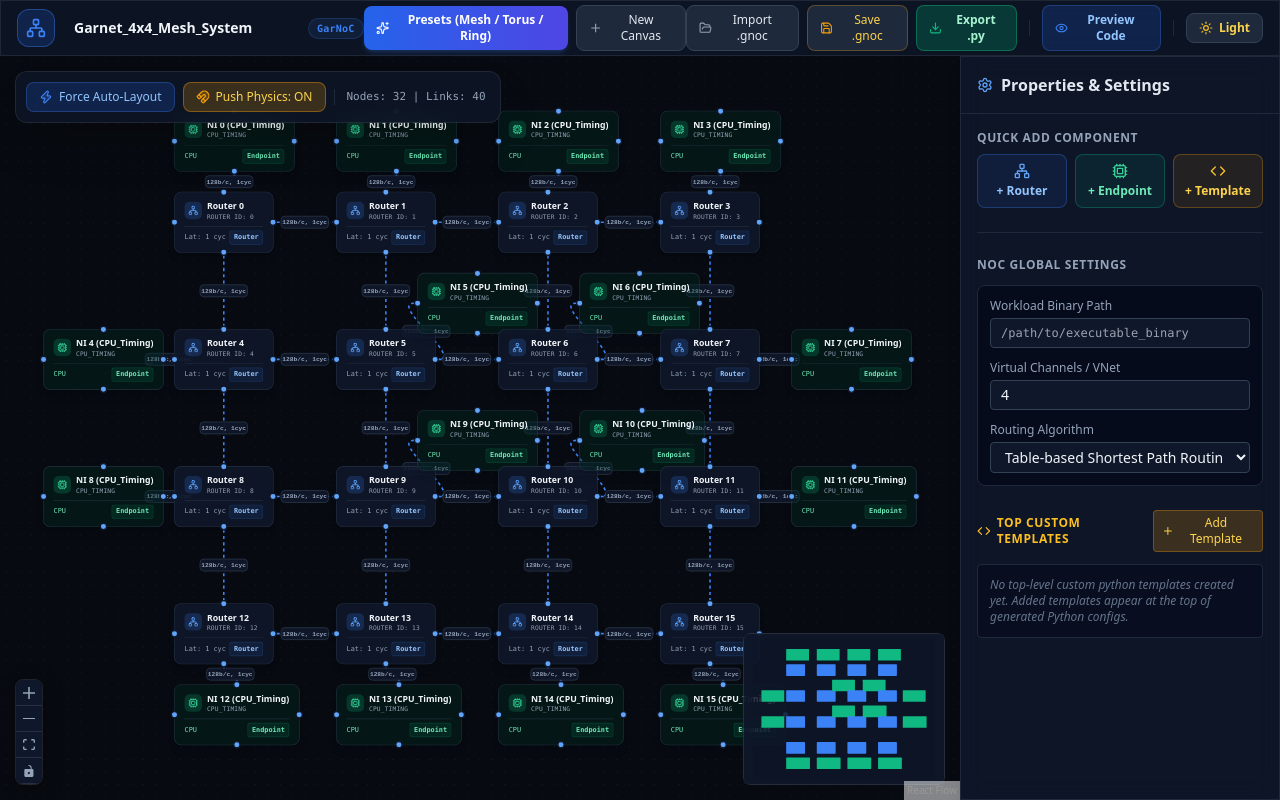
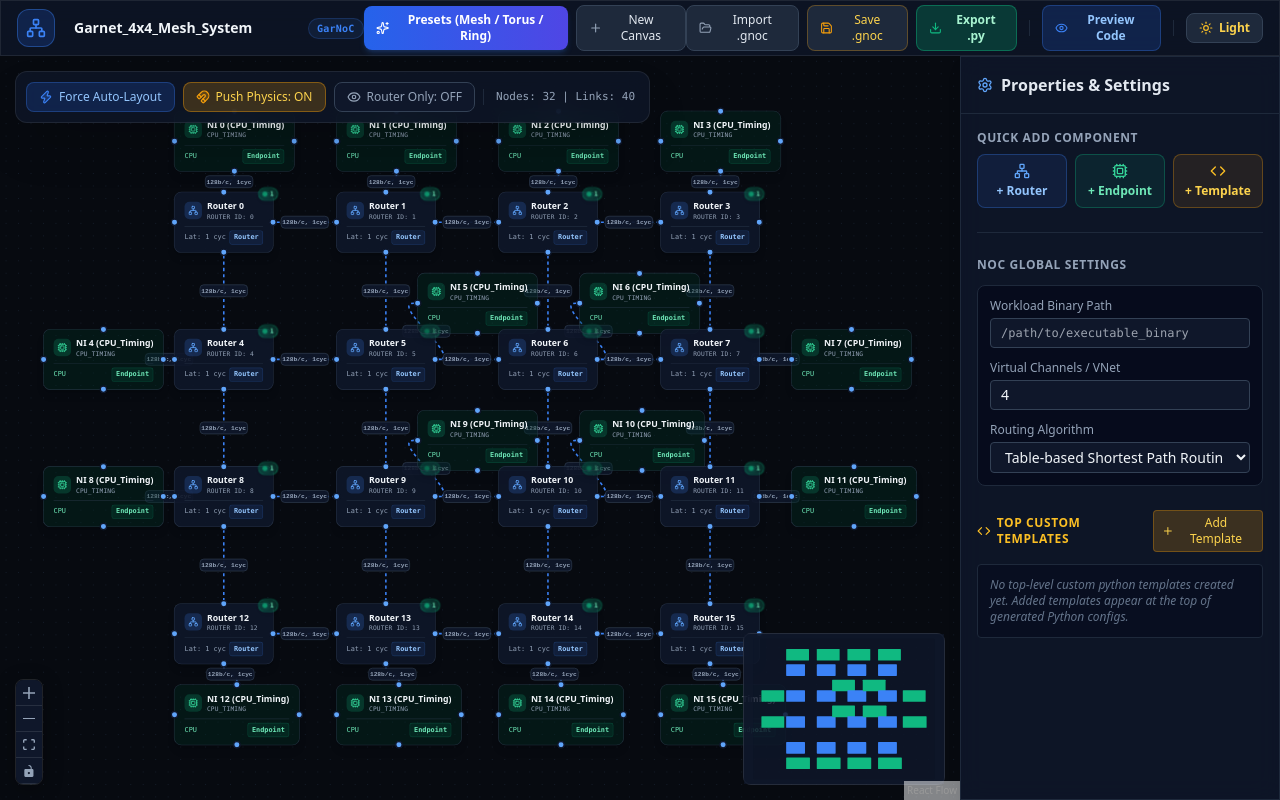
Before and after one commit to yJulian/gem5_garnet_gui, a React (Vite) app: page / in a window 1280 px wide. Built offline with nearby package versions, Linux system fonts and the light colour scheme.

Commit message:
feat: enforce Garnet NoC connection rules, router-only layout toggle, and router attached endpoint badges

```diff
--- a/src/components/Canvas.tsx
+++ b/src/components/Canvas.tsx
@@ -17,7 +17,7 @@ import {
 import '@xyflow/react/dist/style.css';
 import { CustomNode } from './CustomNode';
 import { NoCProject, NoCLinkData, NoCNodeData } from '../types/noc';
-import { Zap, Magnet } from 'lucide-react';
+import { Zap, Magnet, Eye, EyeOff } from 'lucide-react';
 import { computeGentleGravityDrag } from '../utils/forceLayout';
 import { recalculateAutoHandles, normalizeHandleId } from '../utils/handleUtils';
 
@@ -44,21 +44,51 @@ export const Canvas: React.FC<CanvasProps> = ({
 }) => {
   const nodeTypes = useMemo(() => ({ custom: CustomNode }), []);
   const [gravityMode, setGravityMode] = useState<boolean>(true);
+  const [hideEndpoints, setHideEndpoints] = useState<boolean>(false);
+
+  // Calculate attached endpoints and endpoint names for each Router node
+  const routerAttachmentMap = useMemo(() => {
+    const map = new Map<string, { count: number; names: string[] }>();
+
+    project.nodes.forEach((n) => {
+      if (n.data.type === 'router') {
+        const connectedLinks = project.links.filter((l) => l.source === n.id || l.target === n.id);
+        const endpointNames: string[] = [];
+
+        connectedLinks.forEach((l) => {
+          const otherId = l.source === n.id ? l.target : l.source;
+          const otherNode = project.nodes.find((other) => other.id === otherId);
+          if (otherNode && otherNode.data.type !== 'router') {
+            endpointNames.push(otherNode.data.label || otherNode.id);
+          }
+        });
+
+        map.set(n.id, { count: endpointNames.length, names: endpointNames });
+      }
+    });
+
+    return map;
+  }, [project.nodes, project.links]);
 
   // Construct initial nodes array from project props
   const initialNodes: Node[] = useMemo(() => {
-    return project.nodes.map((n) => ({
+    return project.nodes.map((n) => {
+      const attachment = routerAttachmentMap.get(n.id);
+      return {
         id: n.id,
         type: 'custom',
         position: n.position,
         data: {
           ...n.data,
+          attachedEndpointCount: attachment?.count || 0,
+          attachedEndpointNames: attachment?.names || [],
           nodeId: n.id,
           onSelectNode,
         } as unknown as Record<string, unknown>,
         selected: n.id === selectedNodeId,
-    }));
-  }, [project.nodes, selectedNodeId, onSelectNode]);
+      };
+    });
+  }, [project.nodes, selectedNodeId, onSelectNode, routerAttachmentMap]);
 
   // Construct initial edges array from project props
   const initialEdges: Edge[] = useMemo(() => {
@@ -125,7 +155,7 @@ export const Canvas: React.FC<CanvasProps> = ({
 
   // Handle Home Assistant style spring trailing & physical collision pushing during active node drag
   const handleNodeDrag = useCallback(
-    (_: any, draggedNode: Node) => {
+    (_: unknown, draggedNode: Node) => {
       setNodes((currentNodes) => {
         const livePosArray = currentNodes.map((cn) => ({
           id: cn.id,
@@ -172,7 +202,7 @@ export const Canvas: React.FC<CanvasProps> = ({
 
   // Commit final node positions & auto handles to project state when dragging stops
   const handleNodeDragStop = useCallback(
-    (_: any, node: Node) => {
+    (_: unknown, node: Node) => {
       const updatedProjectNodes = project.nodes.map((pn) => {
         const currentLocalNode = nodes.find((n) => n.id === pn.id);
         if (pn.id === node.id) {
@@ -202,10 +232,45 @@ export const Canvas: React.FC<CanvasProps> = ({
     []
   );
 
+  // Enforce Garnet NoC connection rules: At least one node MUST be a Router!
+  const isValidConnection = useCallback(
+    (edgeOrConnection: Edge | Connection) => {
+      if (!edgeOrConnection.source || !edgeOrConnection.target) return false;
+      if (edgeOrConnection.source === edgeOrConnection.target) return false;
+
+      const srcNode = project.nodes.find((n) => n.id === edgeOrConnection.source);
+      const dstNode = project.nodes.find((n) => n.id === edgeOrConnection.target);
+
+      if (!srcNode || !dstNode) return false;
+
+      // Direct Endpoint-to-Endpoint or Template-to-Endpoint connections are invalid in gem5 Garnet NoC.
+      const isSrcRouter = srcNode.data.type === 'router';
+      const isDstRouter = dstNode.data.type === 'router';
+
+      return isSrcRouter || isDstRouter;
+    },
+    [project.nodes]
+  );
+
+  // Filter visible nodes and edges based on hideEndpoints toggle
+  const visibleNodes = useMemo(() => {
+    if (!hideEndpoints) return nodes;
+    const routerIds = new Set(project.nodes.filter((pn) => pn.data.type === 'router').map((pn) => pn.id));
+    return nodes.filter((n) => routerIds.has(n.id));
+  }, [nodes, hideEndpoints, project.nodes]);
+
+  // Filter visible edges based on hideEndpoints toggle
+  const visibleEdges = useMemo(() => {
+    if (!hideEndpoints) return edges;
+    const routerIds = new Set(project.nodes.filter((pn) => pn.data.type === 'router').map((pn) => pn.id));
+    return edges.filter((e) => routerIds.has(e.source) && routerIds.has(e.target));
+  }, [edges, hideEndpoints, project.nodes]);
+
   // Handle new connection creation preserving selected port handle IDs
   const handleConnect = useCallback(
     (params: Connection) => {
       if (!params.source || !params.target) return;
+      if (!isValidConnection(params)) return;
 
       const normSrc = normalizeHandleId(params.sourceHandle || undefined);
       const normDst = normalizeHandleId(params.targetHandle || undefined);
@@ -232,7 +297,7 @@ export const Canvas: React.FC<CanvasProps> = ({
         links: updatedLinks,
       });
     },
-    [project, onProjectChange]
+    [project, onProjectChange, isValidConnection]
   );
 
   const isLight = theme === 'light';
@@ -240,12 +305,13 @@ export const Canvas: React.FC<CanvasProps> = ({
   return (
     <div className={`w-full h-full relative ${isLight ? 'bg-slate-100' : 'bg-dark-950'}`}>
       <ReactFlow
-        nodes={nodes}
-        edges={edges}
+        nodes={visibleNodes}
+        edges={visibleEdges}
         nodeTypes={nodeTypes}
         onNodesChange={handleNodesChange}
         onEdgesChange={handleEdgesChange}
         onConnect={handleConnect}
+        isValidConnection={isValidConnection}
         onNodeDrag={handleNodeDrag}
         onNodeDragStop={handleNodeDragStop}
         onNodeClick={(event, node) => {
@@ -316,6 +382,25 @@ export const Canvas: React.FC<CanvasProps> = ({
               Push Physics: {gravityMode ? 'ON' : 'OFF'}
             </button>
 
+            <button
+              onClick={() => setHideEndpoints((prev) => !prev)}
+              className={`px-3 py-1.5 rounded-lg border font-medium text-xs flex items-center gap-1.5 transition-all ${
+                hideEndpoints
+                  ? 'bg-purple-600/20 text-purple-600 dark:text-purple-300 border-purple-500/40 shadow-sm shadow-purple-500/20'
+                  : isLight
+                  ? 'bg-slate-100 text-slate-600 border-slate-300 hover:bg-slate-200'
+                  : 'bg-slate-900 text-slate-400 border-slate-700 hover:text-slate-200'
+              }`}
+              title="Hide all Endpoints and Templates to inspect only the pure Router network topology layout"
+            >
+              {hideEndpoints ? (
+                <EyeOff className="w-3.5 h-3.5 text-purple-500" />
+              ) : (
+                <Eye className="w-3.5 h-3.5 text-slate-400" />
+              )}
+              Router Only: {hideEndpoints ? 'ON' : 'OFF'}
+            </button>
+
             <div className={`h-4 w-px ${isLight ? 'bg-slate-300' : 'bg-slate-800'}`} />
             <span className={`text-[11px] font-mono px-1 ${isLight ? 'text-slate-500' : 'text-slate-400'}`}>
               Nodes: {project.nodes.length} | Links: {project.links.length}
--- a/src/components/CustomNode.tsx
+++ b/src/components/CustomNode.tsx
@@ -52,6 +52,17 @@ export const CustomNode = memo(({ id, data, selected }: NodeProps) => {
           : 'bg-emerald-50/90 dark:bg-emerald-950/40 border-emerald-400/60 dark:border-emerald-500/40 text-emerald-950 dark:text-emerald-100'
       }`}
     >
+      {/* Router Attached Endpoint Badge / Dot Indicator */}
+      {isRouter && (nodeData.attachedEndpointCount ?? 0) > 0 && (
+        <div
+          className="absolute -top-2 -right-2 px-1.5 py-0.5 rounded-full bg-emerald-500/20 text-emerald-700 dark:text-emerald-300 border border-emerald-500/50 text-[10px] font-mono font-semibold flex items-center gap-1 shadow-md backdrop-blur-md z-20"
+          title={`Attached Endpoints (${nodeData.attachedEndpointCount}): ${nodeData.attachedEndpointNames?.join(', ') || 'N/A'}`}
+        >
+          <span className="w-2 h-2 rounded-full bg-emerald-500 animate-pulse shadow-[0_0_8px_rgba(16,185,129,0.8)]" />
+          <span>{nodeData.attachedEndpointCount}</span>
+        </div>
+      )}
+
       {/* TOP HANDLE (Centered) */}
       <Handle
         type="target"
--- a/src/types/noc.ts
+++ b/src/types/noc.ts
@@ -24,6 +24,10 @@ export interface NoCNodeData {
   templateName?: string;
   templateClassCode?: string; // Python definition placed at top of python config script
   templateInstantiationCode?: string; // Python instantiation code block
+
+  // Attached endpoint metadata for Router nodes
+  attachedEndpointCount?: number;
+  attachedEndpointNames?: string[];
 
   // Custom metadata
   notes?: string;
```
Lines whose indentation alone changed are shown as unchanged.
